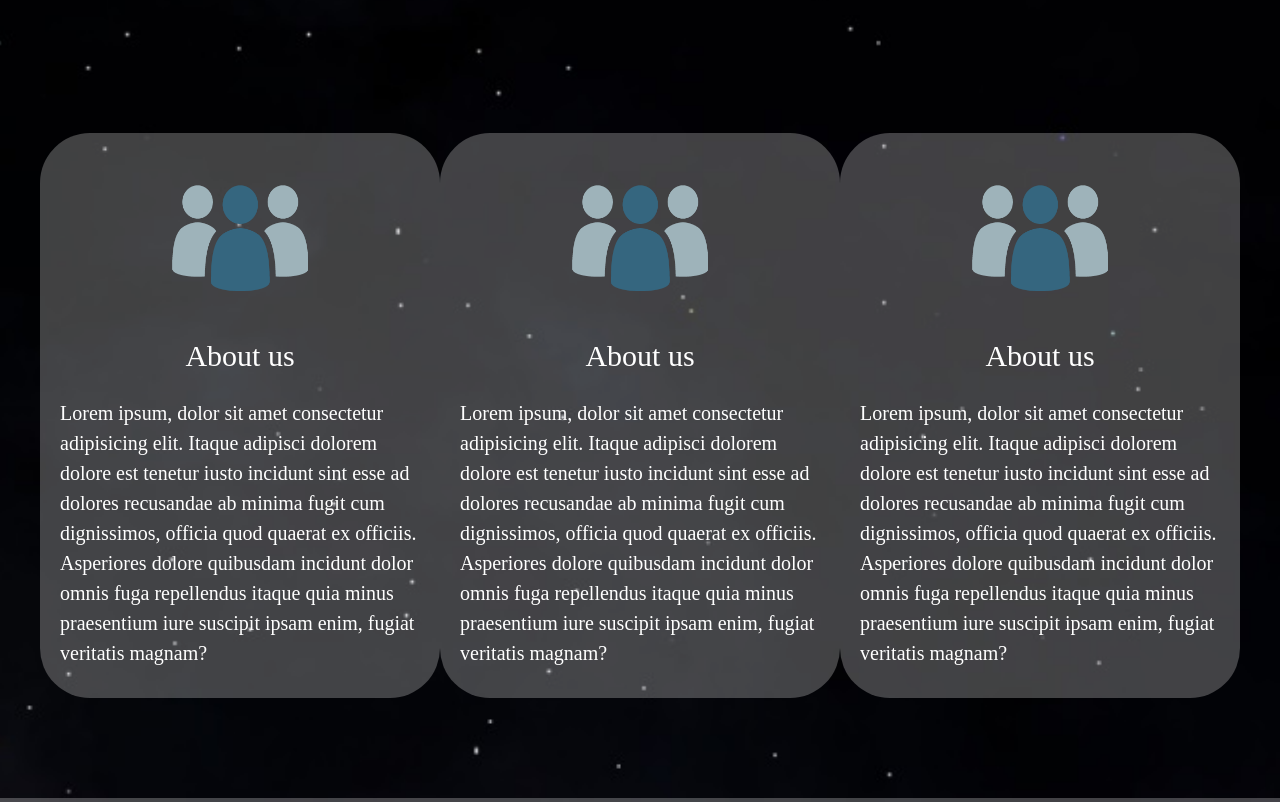
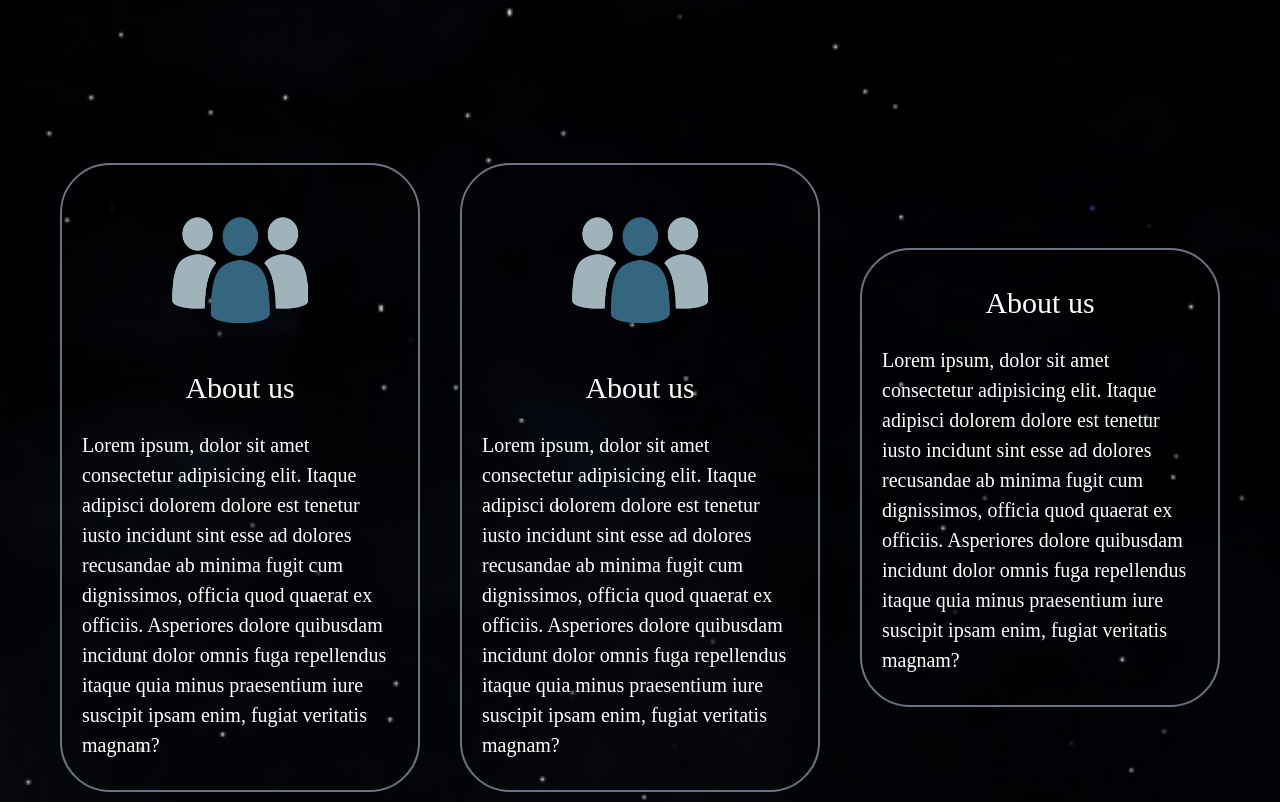
Before and after one commit to Yaroslav-Pa/Guild_site, a Nuxt app: page / in a window 1280 px wide. Shown: the part 860-1662 px from the top of the page. Built offline with nearby package versions, Linux system fonts and the light colour scheme; a web font is replaced by a local one.

Commit message:
feat: replace html with components
Replaced all code for text card/panel with
"universal" component from commit: e3fa024

```diff
--- a/pages/apply.vue
+++ b/pages/apply.vue
@@ -4,10 +4,36 @@
   // since the nuxt debug panel detects the components
   import InputField from "@/components/CustomInputField.vue";
   import InputCheckBox from "@/components/CustomCheckBox.vue";
+  import TextCard from "@/components/TextCard.vue";
+
+  // This needs to go & be replaced with "content" module later
+  let title = 'Guild application & membership info';
+  let text = 'Lorem ipsum dolor sit amet consectetur adipisicing elit. Hic, corporis\
+        ipsa non incidunt facilis temporibus laboriosam nobis vero officia autem\
+        odit perferendis recusandae doloremque neque placeat quam quia rerum\
+        aperiam architecto voluptatum! Harum assumenda cupiditate itaque!\
+        Tempora necessitatibus sed obcaecati aspernatur totam iusto non deleniti\
+        quaerat omnis natus. Eligendi atque natus iste id ipsam eius accusantium\
+        nulla? Ex possimus vel quibusdam animi est facere in tempora dolorem\
+        repudiandae commodi ad, eos reprehenderit quae quo quas delectus\
+        deserunt porro nemo sed aut? Nihil dolorem similique sapiente id\
+        adipisci odio quia vero temporibus autem recusandae, hic consequatur eos\
+        voluptate, aliquid numquam excepturi illum, asperiores porro ab dolore\
+        iusto distinctio et? Optio sapiente quis, exercitationem laboriosam\
+        aperiam, quidem eaque molestiae tempore sed a commodi nostrum asperiores\
+        et voluptate perferendis odit ullam distinctio sit excepturi ipsam\
+        inventore animi voluptatum est itaque! Iste nostrum adipisci, laudantium\
+        soluta quas autem quae recusandae quos minima quidem ex nobis debitis\
+        deleniti consequuntur voluptatum fuga ducimus eveniet veniam nisi\
+        voluptates fugiat blanditiis iusto dolores odio. Natus in eligendi\
+        consectetur quas dolor, ex illum necessitatibus esse quia doloribus\
+        tempora repellat aperiam quibusdam, ad iure molestias pariatur corrupti\
+        ipsa iusto vero cum ea, earum libero minima. Impedit molestias et\
+        exercitationem similique.'
 </script>
 <template>
   <div class="flex flex-row justify-center items-center gap-x-[50px]">
-    <div
+    <!-- <div
       class="border-2 border-gray-500 p-[40px] bg-black bg-opacity-50 rounded-[25px] text-white"
     >
       <h1 class="text-[24px] mb-[50px]">Guild application & membership info</h1>
@@ -35,7 +61,9 @@
         ipsa iusto vero cum ea, earum libero minima. Impedit molestias et
         exercitationem similique.
       </h3>
-    </div>
+    </div> -->
+    <TextCard class="max-w-[800px]"
+    :title="title" :text="text" />
     <div
       class="border-2 border-gray-500 p-[40px] bg-black bg-opacity-50 rounded-[25px] text-white"
     >
--- a/pages/index.vue
+++ b/pages/index.vue
@@ -1,4 +1,5 @@
 <script setup>
+  // This needs to go & should be replaced with "content" module later
   const sectionsItems = [
     {
       icon: "/aboutUs.jpg",
@@ -13,7 +14,7 @@ const sectionsItems = [
         "Lorem ipsum, dolor sit amet consectetur adipisicing elit. Itaque adipisci dolorem dolore est tenetur iusto incidunt sint esse ad dolores recusandae ab minima fugit cum dignissimos, officia quod quaerat ex officiis. Asperiores dolore quibusdam incidunt dolor omnis fuga repellendus itaque quia minus praesentium iure suscipit ipsam enim, fugiat veritatis magnam?",
     },
     {
-    icon: "/aboutUs.jpg",
+      icon: "",
       name: "About us",
       description:
         "Lorem ipsum, dolor sit amet consectetur adipisicing elit. Itaque adipisci dolorem dolore est tenetur iusto incidunt sint esse ad dolores recusandae ab minima fugit cum dignissimos, officia quod quaerat ex officiis. Asperiores dolore quibusdam incidunt dolor omnis fuga repellendus itaque quia minus praesentium iure suscipit ipsam enim, fugiat veritatis magnam?",
@@ -35,16 +36,11 @@ const sectionsItems = [
     class="ssm:mx-[40px] mx-[50px] flex flex-col justify-center items-center text-white lg:flex-row lg:justify-evenly gap-y-[40px] lg:gap-y-[0px]"
   >
     <div
-      class="flex flex-col justify-center items-center gap-y-[10px] sm:gap-y-[20px] max-w-[400px] bg-white bg-opacity-25 rounded-[50px] ssm:px-[20px] px-[15px] py-[30px]"
+      class="flex flex-col justify-center items-center gap-y-[10px] sm:gap-y-[20px] max-w-[400px] rounded-[50px] ssm:px-[20px] px-[15px] py-[30px]"
       v-for="{ icon, name, description } in sectionsItems"
       id="AboutUsSection"
     >
-      <img :src="icon" :alt="name" class="sm:h-[150px] h-[100px]" />
-      <h1 class="sm:text-[30px] text-[20px]">{{ name }}</h1>
-      <h2 class="ssm:text-[14px] text-[12px] md:text-[20px]">
-        {{ description }}
-      </h2>
+      <TextCard :text="description" :title="name" :iconPath="icon" />
     </div>
   </div>
 </template>
-<style></style>
```
Lines whose indentation alone changed are shown as unchanged.
